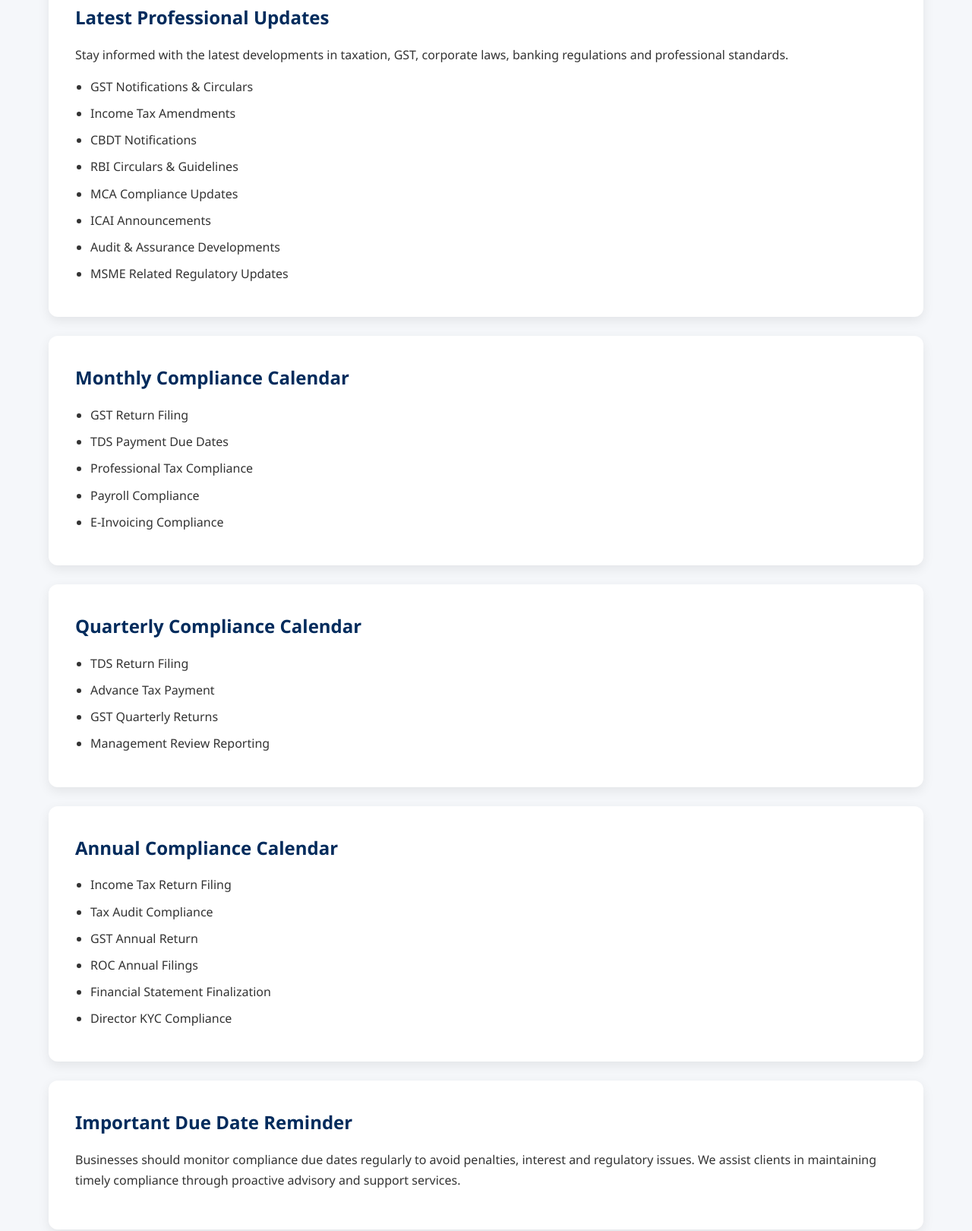
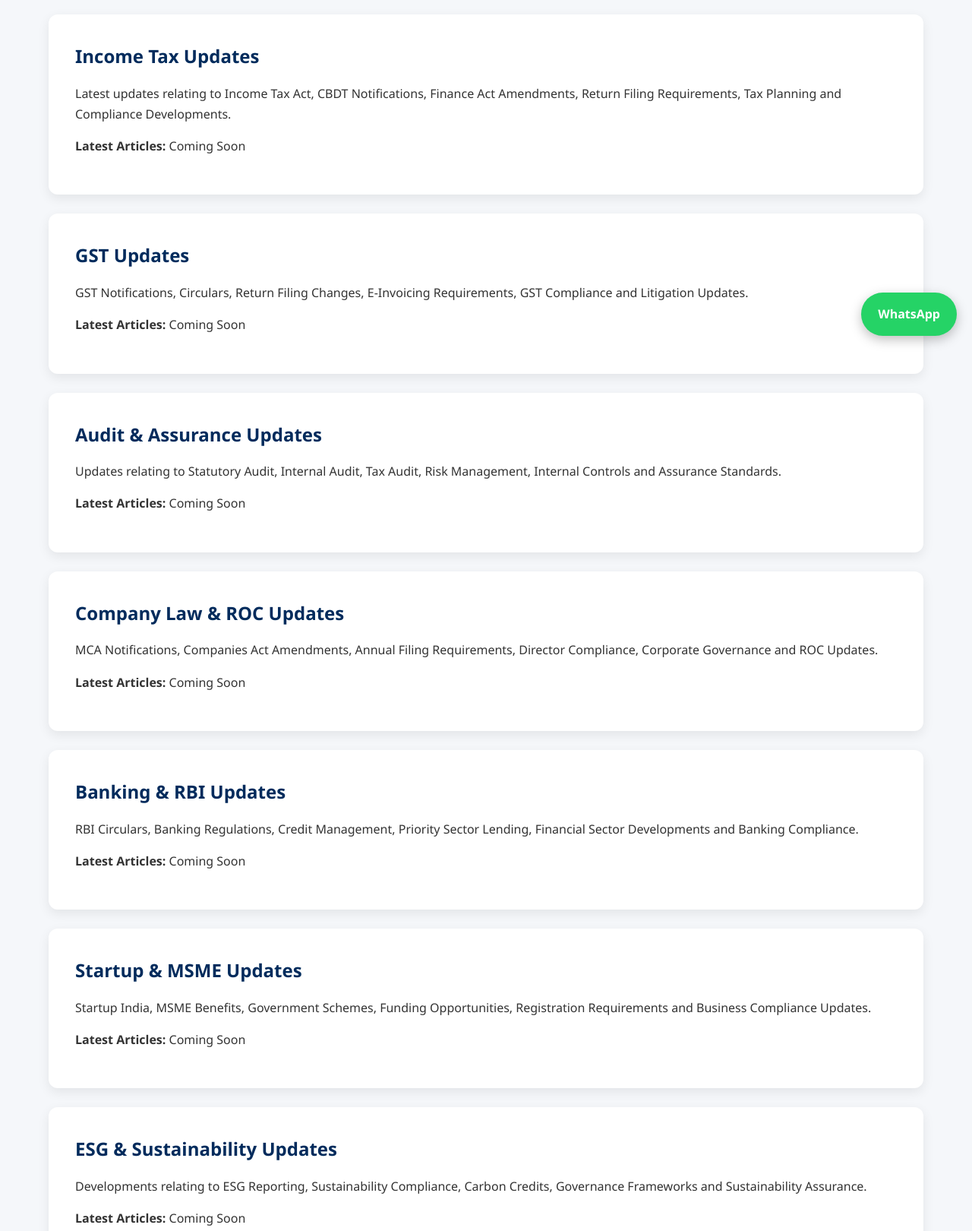
Before and after one commit to mishranitish-cyber/kumarnitishco, a plain HTML site: page updates.html in a window 1280 px wide. Shown: the part 338-1958 px from the top of the page at 76% size. Drawn offline with Linux system fonts and the light colour scheme.

Commit message:
Update professional updates section and content

```diff
--- a/updates.html
+++ b/updates.html
@@ -21,11 +21,7 @@
 <li><a href="proprietor.html">Leadership</a></li>
 <li><a href="services.html">Services</a></li>
 <li><a href="updates.html">Updates</a></li>
-<li><a href="resources.html">Resources</a></li><li>
-<a href="https://docs.google.com/forms/d/e/1FAIpQLScVxlkO7rZm3-V7vW_4BSGuqWqg9M8oE4P2rudjFPbKXkXJNg/viewform" target="_blank">
-Service Request
-</a>
-</li>
+<li><a href="resources.html">Resources</a></li>
 <li><a href="contact.html">Contact</a></li>
 </ul>
 </nav>
@@ -33,104 +29,213 @@ Service Request
 </div>
 </header>
 
+<div class="top-banner">
+Professional Updates, Regulatory Developments & Industry Insights
+</div>
+
 <section class="section">
 
 <div class="container">
 
 <h1 class="section-title">
-Professional Updates & Compliance Calendar
+Professional Updates & Knowledge Centre
 </h1>
 
 <div class="card">
 
-<h2>Latest Professional Updates</h2>
+<h2>Income Tax Updates</h2>
 
 <p>
-Stay informed with the latest developments in taxation,
-GST, corporate laws, banking regulations and professional standards.
+Latest updates relating to Income Tax Act, CBDT Notifications,
+Finance Act Amendments, Return Filing Requirements,
+Tax Planning and Compliance Developments.
 </p>
 
-<ul>
-<li>GST Notifications & Circulars</li>
-<li>Income Tax Amendments</li>
-<li>CBDT Notifications</li>
-<li>RBI Circulars & Guidelines</li>
-<li>MCA Compliance Updates</li>
-<li>ICAI Announcements</li>
-<li>Audit & Assurance Developments</li>
-<li>MSME Related Regulatory Updates</li>
-</ul>
+<p>
+<strong>Latest Articles:</strong>
+Coming Soon
+</p>
 
 </div>
 
 <div class="card">
 
-<h2>Monthly Compliance Calendar</h2>
+<h2>GST Updates</h2>
 
-<ul>
-<li>GST Return Filing</li>
-<li>TDS Payment Due Dates</li>
-<li>Professional Tax Compliance</li>
-<li>Payroll Compliance</li>
-<li>E-Invoicing Compliance</li>
-</ul>
+<p>
+GST Notifications, Circulars, Return Filing Changes,
+E-Invoicing Requirements, GST Compliance and Litigation Updates.
+</p>
+
+<p>
+<strong>Latest Articles:</strong>
+Coming Soon
+</p>
 
 </div>
 
 <div class="card">
 
-<h2>Quarterly Compliance Calendar</h2>
+<h2>Audit & Assurance Updates</h2>
 
-<ul>
-<li>TDS Return Filing</li>
-<li>Advance Tax Payment</li>
-<li>GST Quarterly Returns</li>
-<li>Management Review Reporting</li>
-</ul>
+<p>
+Updates relating to Statutory Audit, Internal Audit,
+Tax Audit, Risk Management, Internal Controls
+and Assurance Standards.
+</p>
+
+<p>
+<strong>Latest Articles:</strong>
+Coming Soon
+</p>
 
 </div>
 
 <div class="card">
 
-<h2>Annual Compliance Calendar</h2>
+<h2>Company Law & ROC Updates</h2>
 
-<ul>
-<li>Income Tax Return Filing</li>
-<li>Tax Audit Compliance</li>
-<li>GST Annual Return</li>
-<li>ROC Annual Filings</li>
-<li>Financial Statement Finalization</li>
-<li>Director KYC Compliance</li>
-</ul>
+<p>
+MCA Notifications, Companies Act Amendments,
+Annual Filing Requirements, Director Compliance,
+Corporate Governance and ROC Updates.
+</p>
+
+<p>
+<strong>Latest Articles:</strong>
+Coming Soon
+</p>
 
 </div>
 
 <div class="card">
 
-<h2>Important Due Date Reminder</h2>
+<h2>Banking & RBI Updates</h2>
 
 <p>
-Businesses should monitor compliance due dates regularly to avoid penalties,
-interest and regulatory issues. We assist clients in maintaining timely compliance
-through proactive advisory and support services.
+RBI Circulars, Banking Regulations,
+Credit Management, Priority Sector Lending,
+Financial Sector Developments and Banking Compliance.
+</p>
+
+<p>
+<strong>Latest Articles:</strong>
+Coming Soon
 </p>
 
 </div>
 
+<div class="card">
+
+<h2>Startup & MSME Updates</h2>
+
+<p>
+Startup India, MSME Benefits, Government Schemes,
+Funding Opportunities, Registration Requirements
+and Business Compliance Updates.
+</p>
+
+<p>
+<strong>Latest Articles:</strong>
+Coming Soon
+</p>
+
+</div>
+
+<div class="card">
+
+<h2>ESG & Sustainability Updates</h2>
+
+<p>
+Developments relating to ESG Reporting,
+Sustainability Compliance, Carbon Credits,
+Governance Frameworks and Sustainability Assurance.
+</p>
+
+<p>
+<strong>Latest Articles:</strong>
+Coming Soon
+</p>
+
+</div>
+
+<div class="card">
+
+<h2>ICAI Professional Updates</h2>
+
+<p>
+ICAI Announcements, Technical Guidance,
+Accounting Standards, Auditing Standards,
+Professional Ethics and Continuing Education.
+</p>
+
+<p>
+<strong>Latest Articles:</strong>
+Coming Soon
+</p>
+
+</div>
+
+<div class="card" style="text-align:center;">
+
+<h2>Submit Your Query / Suggest a Topic</h2>
+
+<p>
+Have a question relating to Income Tax, GST,
+Audit, Company Law, Banking, MSME Compliance
+or ESG Reporting?
+</p>
+
+<p>
+Submit your query through our online form.
+Our team will review your query and respond appropriately.
+</p>
+
+<br>
+
+<a href="https://docs.google.com/forms/d/e/1FAIpQLScVxlkO7rZm3-V7vW_4BSGuqWqg9M8oE4P2rudjFPbKXkXJNg/viewform"
+target="_blank"
+class="btn">
+
+Submit Query
+
+</a>
+
+</div>
+
 <div class="quote">
-Timely Compliance is the Foundation of Sustainable Business Growth
+
+Knowledge. Compliance. Growth.
+
 </div>
 
 </div>
 
 </section>
 
+<a href="https://wa.me/917087726716"
+class="whatsapp-float"
+target="_blank">
+
+WhatsApp
+
+</a>
+
 <footer class="footer">
 
 <h3>KUMAR NITISH & CO</h3>
 
 <p>
-Professional Updates | Compliance Calendar | Advisory Services
+Chartered Accountants
+</p>
+
+<p>
+Professional Updates | Income Tax | GST |
+Audit | Company Law | Banking | ESG
+</p>
+
+<p>
+© 2026 KUMAR NITISH & CO. All Rights Reserved.
 </p>
 
 </footer>
```
